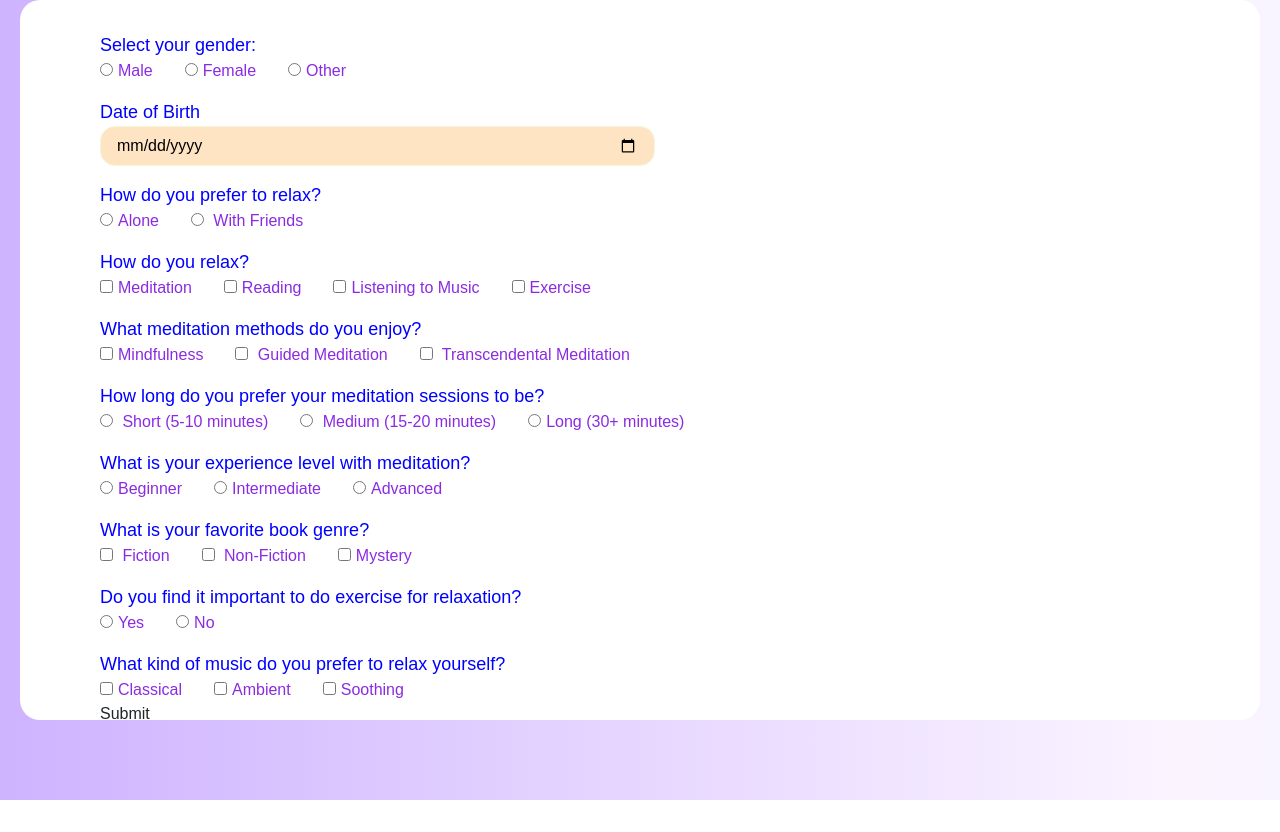
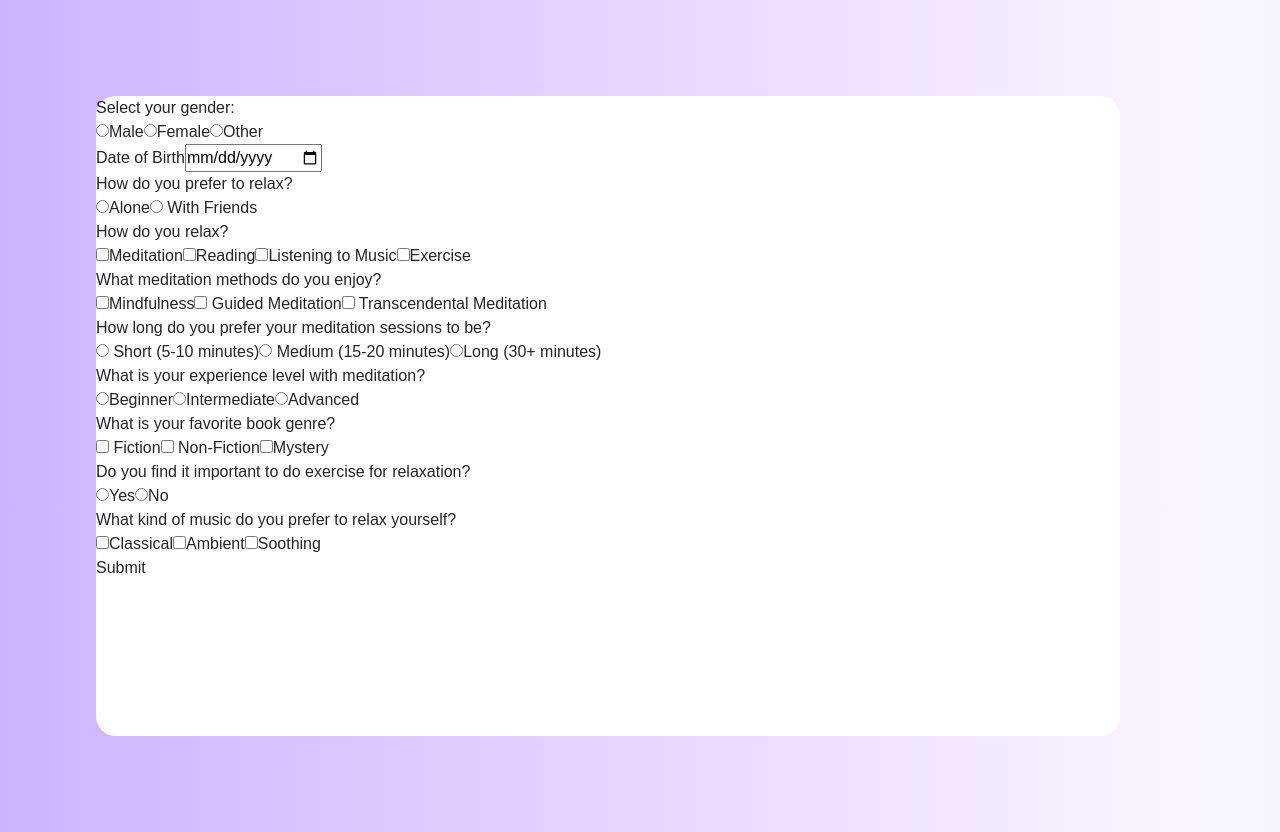
Before and after one commit to sirikisiva/Chillout_New, a React (Create React App) app in the folder Relaxapp/: page /UserInfo in a window 1280 px wide. Before the commit the page ends 800 px from the top, so only its background shows below. Built offline with nearby package versions, Linux system fonts and the light colour scheme.

Commit message:
Update userinfo.css

```diff
--- a/Relaxapp/src/userinfo.css
+++ b/Relaxapp/src/userinfo.css
@@ -1,39 +1,23 @@
 .userinfo{
     background-color: #fff;
     border-radius: 20px;
-    position: relative;
-    margin: 20px;
-    margin-top: 0px;
-    height: 90vh;
-    overflow-y: scroll;
+    margin: 6rem;
+    height: 80vh;
+    width: 80vw;
 }
-.userinfo::-webkit-scrollbar {
-    width: 10px;
-}
-.qnsForm{
-    padding: 2rem;
-    margin-left: 3rem;
-}
-.mrgn{
-    margin-left: 2rem;
-}
-.qnsinputField{
-    width: 95%;
-    height: 40px;
-    border-radius: 15px;
-    background-color: bisque;
-    border: 1px solid beige;
+.closeButton{
+    display: flex;
+    justify-content: flex-end;
     padding: 1rem;
 }
-.choices{
-    padding-left: 5px;
-    color: blueviolet;
-    font-size: 16px;
-}
-.qnsMargin{
-    margin-top: 1rem;
-}
-.labelText{
-color: blue;
-font-size: 18px;
-}
+.popup {
+    position: fixed;
+    top: 0;
+    left: 0;
+    width: 100%;
+    height: 100%;
+    background: rgba(0, 0, 0, 0.5);
+    display: flex;
+    align-items: center;
+    justify-content: center;
+  }
```
